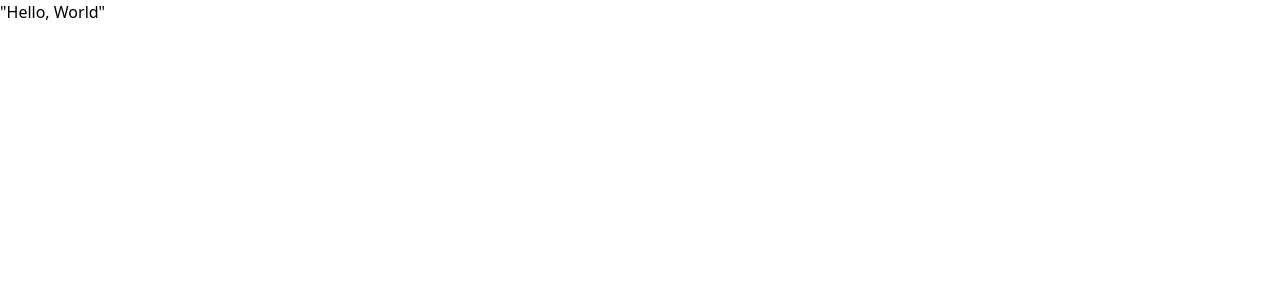
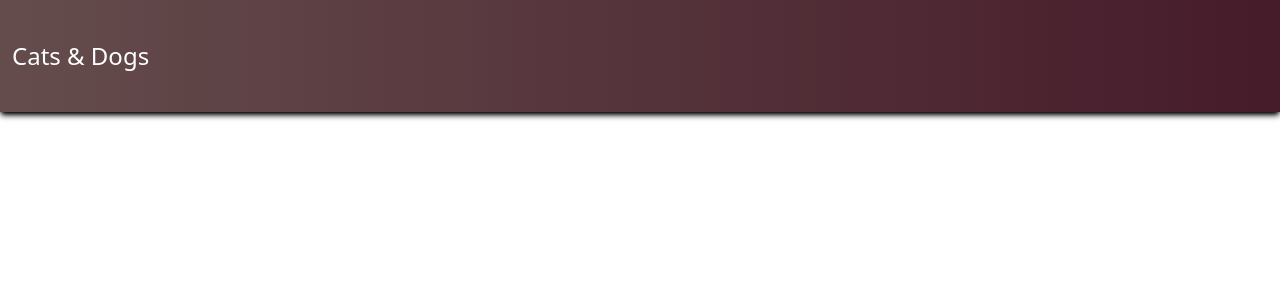
Before and after one commit to FreeFly0125/cat-dog-classify, a React (Create React App) app in the folder client/: page / in a window 1280 px wide. Shown: the top 300 px of the page. Built offline with nearby package versions, Linux system fonts and the light colour scheme.

Commit message:
feat: built main dashboard for animal cards

```diff
--- a/client/src/App.tsx
+++ b/client/src/App.tsx
@@ -1,6 +1,15 @@
+import { BrowserRouter, Route, Routes } from "react-router-dom";
+import { PATH } from "./consts";
+import { Dashboard, InvalidPage } from "./pages";
+
 function App() {
   return (
-    <div>"Hello, World"</div>
+      <BrowserRouter>
+        <Routes>
+          <Route path={PATH.DASHBOARD} element={<Dashboard />} />
+          <Route path={PATH.INVALID_PATH} element={<InvalidPage />} />
+        </Routes>
+      </BrowserRouter>
   );
 }
 
--- /dev/null
+++ b/client/src/components/AnimalCard.tsx
@@ -0,0 +1,20 @@
+import img from "../assets/mockimg.png";
+import { IAnimal } from "../types";
+
+interface CardProps {
+  animal: IAnimal,
+}
+
+export const AnimalCard: React.FC<CardProps> = ({animal}) => {
+  const server_url = "http://localhost:8000";
+  const imageUrl = `${server_url}${animal.url}`;
+  return (
+    <div className="p-2 rounded-lg border-2">
+      <img src={imageUrl} alt="Animal Image" className="w-48 border-2 rounded-lg" />
+      <div className="flex justify-around">
+        <p>Dog</p>
+        <p>{animal.fetchtime.toFixed(2)}s</p>
+      </div>
+    </div>
+  );
+};
--- /dev/null
+++ b/client/src/components/HeaderBarView.tsx
@@ -0,0 +1,9 @@
+import React from "react";
+
+export const HeaderBarView: React.FC = () => {
+  return (
+    <div className="z-20 sticky top-0 w-full min-h-28 max-h-28 flex p-3 flex-row shadow-md shadow-black justify-between items-center xl:py-[1.375rem] bg-gradient-to-r from-[#644c4c] to-[#461b2a]">
+      <div className="w-48 text-white text-2xl">Cats & Dogs</div>
+    </div>
+  );
+};
--- /dev/null
+++ b/client/src/components/index.ts
@@ -0,0 +1,2 @@
+export * from "./AnimalCard";
+export * from "./HeaderBarView";
--- /dev/null
+++ b/client/src/consts/index.ts
@@ -0,0 +1 @@
+export * as PATH from "./path";
--- /dev/null
+++ b/client/src/consts/path.ts
@@ -0,0 +1,2 @@
+export const DASHBOARD = "/"
+export const INVALID_PATH = "*"
--- /dev/null
+++ b/client/src/layout/MainLayout.tsx
@@ -0,0 +1,22 @@
+import { HeaderBarView } from "../components";
+
+interface MainLayoutProps {
+  children: React.ReactNode;
+}
+
+const MainLayout: React.FC<MainLayoutProps> = ({ children }) => {
+  return (
+    <div className="w-full h-full relative">
+      <HeaderBarView />
+      <div className="w-full h-[calc(100vh-100px)">{children}</div>
+    </div>
+  );
+};
+
+export const withMainlayout = (Page: React.FC) => () => {
+  return (
+    <MainLayout>
+      <Page />
+    </MainLayout>
+  );
+};
--- /dev/null
+++ b/client/src/layout/index.ts
@@ -0,0 +1 @@
+export * from "./MainLayout"
--- /dev/null
+++ b/client/src/pages/Dashboard.tsx
@@ -0,0 +1,19 @@
+import { useContext, useEffect, useState } from "react";
+import { AnimalCard } from "../components";
+import { withMainlayout } from "../layout";
+import axios from "axios";
+import { IAnimal, IAnimalInfoResponse } from "../types";
+
+export const Dashboard: React.FC = withMainlayout(() => {
+  const [animals, setAnimals] = useState<IAnimal[]>([]);
+
+  return (
+    <div className="flex w-full justify-center pt-24">
+      <div className="grid grid-cols-5 justify-between gap-5 tablet:grid-cols-3 mobile:grid-cols-1">
+        {animals.map((animal) => (
+          <AnimalCard animal={animal} />
+        ))}
+      </div>
+    </div>
+  );
+});
--- /dev/null
+++ b/client/src/pages/InvalidPage.tsx
@@ -0,0 +1,7 @@
+export const InvalidPage: React.FC = () => {
+  return (
+    <div className="w-full h-full items-center">
+      <p className="text-black">404 | This page could not be found.</p>
+    </div>
+  );
+};
--- /dev/null
+++ b/client/src/pages/index.ts
@@ -0,0 +1,2 @@
+export * from "./Dashboard";
+export * from "./InvalidPage";
--- /dev/null
+++ b/client/src/types/index.ts
@@ -0,0 +1,12 @@
+export interface IAnimal {
+  url: string;
+  type: string;
+  fetchtime: number;
+}
+
+export interface IAnimalInfoResponse {
+  url: string;
+  fetch_time: number;
+  type: string;
+  message: string;
+}
```
